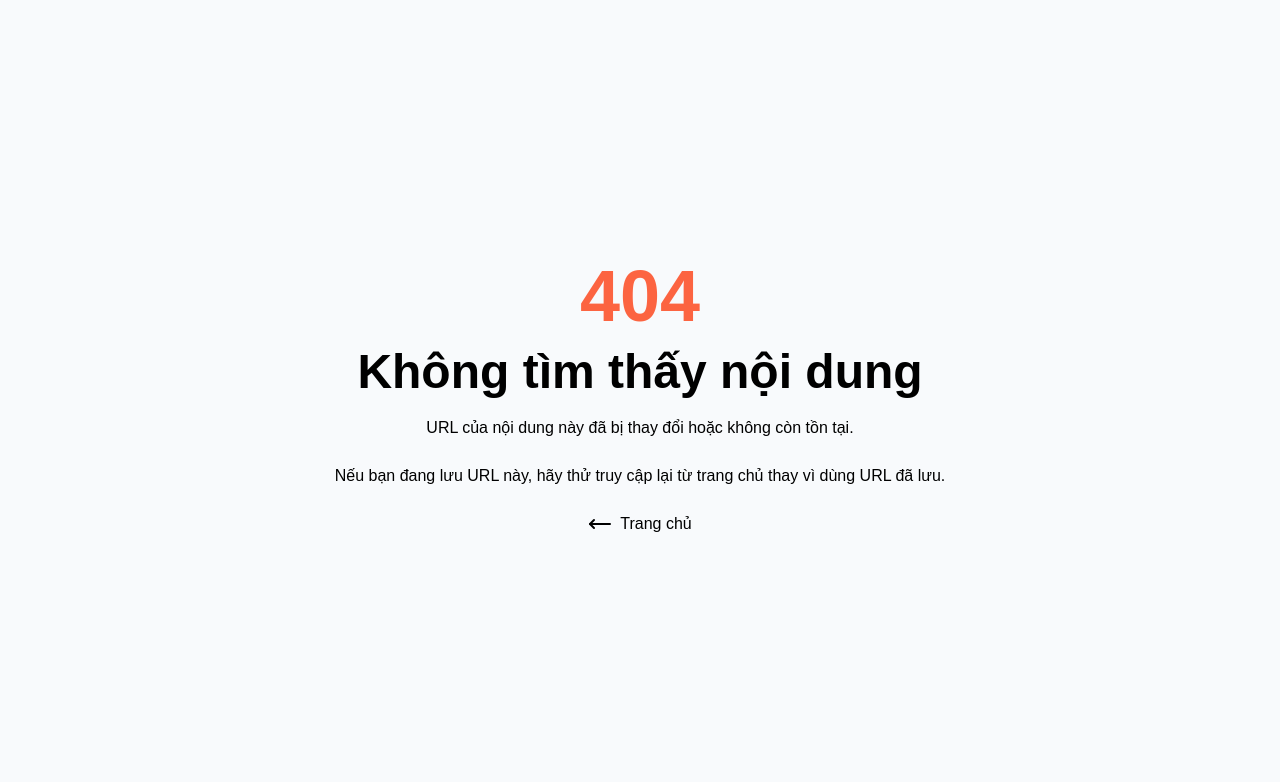
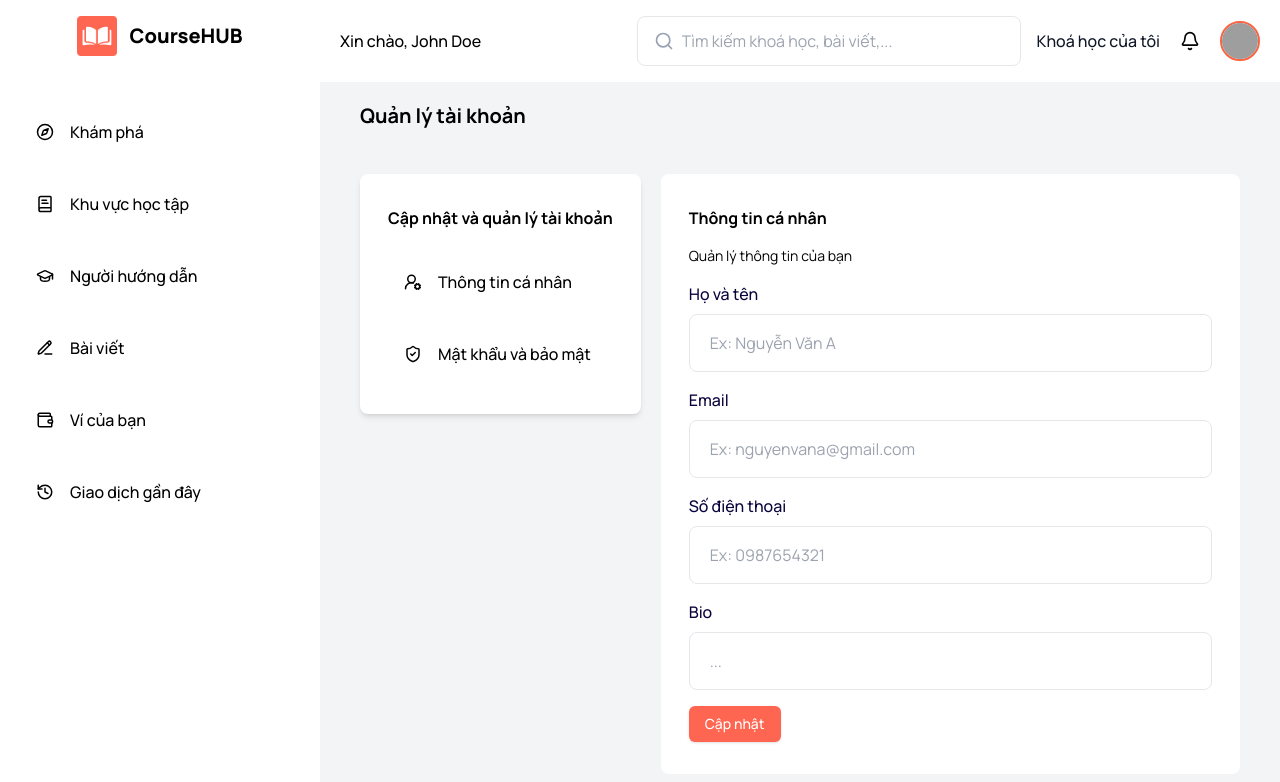
Before and after one commit to spring8904/course-mely, a Next.js app: page /student/account in a window 1280 px wide. Before the commit this address had no page. Shown: the top 782 px of the page. Built offline with nearby package versions, Linux system fonts and the light colour scheme; grey boxes are pictures that could not be loaded.

Commit message:
creat account page ui

```diff
--- /dev/null
+++ b/src/app/(action)/student/account/page.tsx
@@ -0,0 +1,7 @@
+import AccountView from '@/sections/account/view/account-view'
+
+const page = () => {
+  return <AccountView />
+}
+
+export default page
--- a/src/components/common/Input.tsx
+++ b/src/components/common/Input.tsx
@@ -14,7 +14,9 @@ const CommonInput = ({ inputProps }: { inputProps: IFormControl }) => {
   return (
     <div className="flex items-center justify-between rounded-lg border px-5 py-4">
       <div className="flex flex-1 items-center space-x-4">
-        <div className="text-[#5D5A6F]">{inputProps.icon}</div>
+        {inputProps.icon && (
+          <div className="text-[#5D5A6F]">{inputProps.icon}</div>
+        )}
         <div className="flex-1">
           <input
             type={showPassword ? 'text' : inputProps.type}
--- /dev/null
+++ b/src/components/common/SidebarItem.tsx
@@ -0,0 +1,10 @@
+import { ISidebarData } from '@/types'
+
+const SidebarItem = ({ sidebarData }: { sidebarData: ISidebarData }) => (
+  <div className="flex cursor-pointer items-center space-x-4 rounded-lg p-4 hover:bg-[#F69983] hover:text-white">
+    <div>{sidebarData?.icon}</div>
+    <p className="font-medium">{sidebarData.name}</p>
+  </div>
+)
+
+export default SidebarItem
--- a/src/components/layouts/DashboardLayout.tsx
+++ b/src/components/layouts/DashboardLayout.tsx
@@ -1,5 +1,5 @@
 import { manropeFont } from '@/components/common/fonts'
-import { ILeftSidebarData, IUser, UserStatus } from '@/types'
+import { ISidebarData, IUser, UserStatus } from '@/types'
 import React from 'react'
 import LeftSidebar from './LeftSidebar'
 import QueryProvider from './QueryProvider'
@@ -7,7 +7,7 @@ import TopSidebar from './TopSidebar'
 
 interface LayoutProps {
   children?: React.ReactNode
-  leftSidebarData: ILeftSidebarData[]
+  leftSidebarData: ISidebarData[]
 }
 
 const DashboardLayout = ({ children, leftSidebarData }: LayoutProps) => {
--- a/src/components/layouts/LeftSidebar.tsx
+++ b/src/components/layouts/LeftSidebar.tsx
@@ -1,21 +1,11 @@
-import { ILeftSidebarData } from '@/types'
+import { ISidebarData } from '@/types'
 import Image from 'next/image'
-
-const LeftSidebarItem = ({
-  leftSidebarData,
-}: {
-  leftSidebarData: ILeftSidebarData
-}) => (
-  <div className="flex cursor-pointer items-center space-x-4 rounded-lg p-4 hover:bg-[#F69983] hover:text-white">
-    <div>{leftSidebarData?.icon}</div>
-    <p className="font-medium">{leftSidebarData.name}</p>
-  </div>
-)
+import SidebarItem from '../common/SidebarItem'
 
 const LeftSidebar = ({
   leftSidebarData,
 }: {
-  leftSidebarData: ILeftSidebarData[]
+  leftSidebarData: ISidebarData[]
 }) => (
   <div className="px-5 pt-4">
     <div className="mx-auto flex w-fit items-center space-x-3">
@@ -29,8 +19,8 @@ const LeftSidebar = ({
     </div>
 
     <div className="mt-12 space-y-4">
-      {leftSidebarData.map((sidebarItem: ILeftSidebarData) => (
-        <LeftSidebarItem leftSidebarData={sidebarItem} key={sidebarItem.name} />
+      {leftSidebarData.map((sidebarItem: ISidebarData) => (
+        <SidebarItem sidebarData={sidebarItem} key={sidebarItem.name} />
       ))}
     </div>
   </div>
--- a/src/configs/index.tsx
+++ b/src/configs/index.tsx
@@ -1,4 +1,4 @@
-import { IFormControl, ILeftSidebarData } from '@/types'
+import { IFormControl, ISidebarData } from '@/types'
 import {
   BookText,
   Compass,
@@ -7,7 +7,9 @@ import {
   Lock,
   Mail,
   PencilLine,
+  ShieldCheck,
   UserRound,
+  UserRoundCog,
   Wallet,
 } from 'lucide-react'
 
@@ -65,7 +67,7 @@ export const loginFormControls: IFormControl[] = [
   },
 ]
 
-export const leftSidebarStudentData: ILeftSidebarData[] = [
+export const leftSidebarStudentData: ISidebarData[] = [
   {
     name: 'Khám phá',
     icon: <Compass size={18} />,
@@ -91,3 +93,45 @@ export const leftSidebarStudentData: ILeftSidebarData[] = [
     icon: <History size={18} />,
   },
 ]
+
+export const sidebarUserOptions: ISidebarData[] = [
+  {
+    name: 'Thông tin cá nhân',
+    icon: <UserRoundCog size={18} />,
+  },
+  {
+    name: 'Mật khẩu và bảo mật',
+    icon: <ShieldCheck size={18} />,
+  },
+]
+
+export const userInfoFormControls: IFormControl[] = [
+  {
+    name: 'name',
+    label: 'Họ và tên',
+    placeholder: 'Ex: Nguyễn Văn A',
+    componentType: 'input',
+    type: 'text',
+  },
+  {
+    name: 'email',
+    label: 'Email',
+    placeholder: 'Ex: nguyenvana@gmail.com',
+    componentType: 'input',
+    type: 'email',
+  },
+  {
+    name: 'phone',
+    label: 'Số điện thoại',
+    placeholder: 'Ex: 0987654321',
+    componentType: 'input',
+    type: 'text',
+  },
+  {
+    name: 'bio',
+    label: 'Bio',
+    placeholder: '...',
+    componentType: 'input',
+    type: 'text',
+  },
+]
--- /dev/null
+++ b/src/sections/account/components/sidebar.tsx
@@ -0,0 +1,16 @@
+import SidebarItem from '@/components/common/SidebarItem'
+import { ISidebarData } from '@/types'
+
+const Sidebar = ({ options }: { options: ISidebarData[] }) => (
+  <div className="h-fit rounded-lg bg-white px-7 py-8 shadow-md">
+    <p className="font-bold">Cập nhật và quản lý tài khoản</p>
+
+    <div className="mt-6 space-y-4">
+      {options.map((sidebarItem) => (
+        <SidebarItem sidebarData={sidebarItem} key={sidebarItem.name} />
+      ))}
+    </div>
+  </div>
+)
+
+export default Sidebar
--- /dev/null
+++ b/src/sections/account/components/user-info-form.tsx
@@ -0,0 +1,23 @@
+import CommonInput from '@/components/common/Input'
+import { Button } from '@/components/ui/button'
+import { IFormControl } from '@/types'
+
+const UserInfoForm = ({ controls }: { controls: IFormControl[] }) => (
+  <div className="flex-1 rounded-lg bg-white px-7 py-8">
+    <h3 className="font-bold">Thông tin cá nhân</h3>
+    <p className="mt-4 text-sm font-normal">Quản lý thông tin của bạn</p>
+
+    <form className="mt-4 w-full flex-col space-y-4">
+      {controls.map((controlItem) => (
+        <div key={controlItem.name} className="w-full">
+          <p className="mb-2 font-medium text-[#0A033C]">{controlItem.label}</p>
+          <CommonInput inputProps={controlItem} />
+        </div>
+      ))}
+
+      <Button>Cập nhật</Button>
+    </form>
+  </div>
+)
+
+export default UserInfoForm
--- /dev/null
+++ b/src/sections/account/view/account-view.tsx
@@ -0,0 +1,18 @@
+import { sidebarUserOptions, userInfoFormControls } from '@/configs'
+import Sidebar from '../components/sidebar'
+import UserInfoForm from '../components/user-info-form'
+
+const AccountView = () => {
+  return (
+    <div>
+      <h1 className="text-xl font-bold">Quản lý tài khoản</h1>
+
+      <div className="mt-11 flex flex-wrap gap-5">
+        <Sidebar options={sidebarUserOptions} />
+        <UserInfoForm controls={userInfoFormControls} />
+      </div>
+    </div>
+  )
+}
+
+export default AccountView
--- /dev/null
+++ b/src/sections/account/view/index.ts
@@ -0,0 +1 @@
+export { default as HomeView } from './account-view'
--- a/src/types/Misc.ts
+++ b/src/types/Misc.ts
@@ -56,7 +56,7 @@ export interface IFormControl {
   icon?: ReactNode
 }
 
-export interface ILeftSidebarData {
+export interface ISidebarData {
   name: string
   icon?: ReactNode
 }
```
